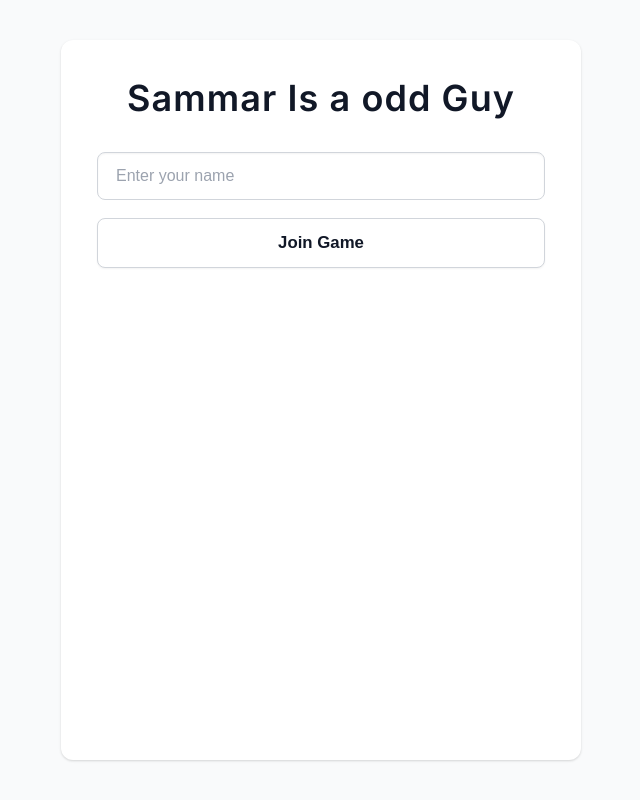
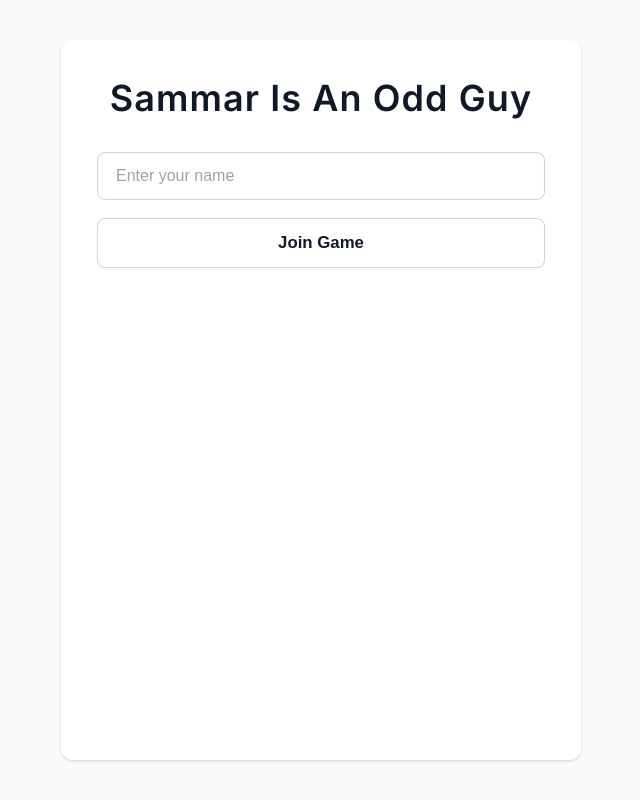
Before and after one commit to KKillua1219/mnbmn, a website: page public/index.html in a window 1280 px wide. Shown: the whole page, without its empty margins (319-959 px from the left). Drawn offline with nearby package versions, Linux system fonts and the light colour scheme; no server answers.

Commit message:
Update index.html

```diff
--- a/public/index.html
+++ b/public/index.html
@@ -253,7 +253,7 @@
 </head>
 <body>
   <div id="container">
-    <h1>Sammar Is a odd Guy</h1>
+    <h1>Sammar Is An Odd Guy</h1>
     <div id="login">
       <input type="text" id="nameInput" placeholder="Enter your name" autocomplete="off" />
       <button id="joinBtn">Join Game</button>
```
